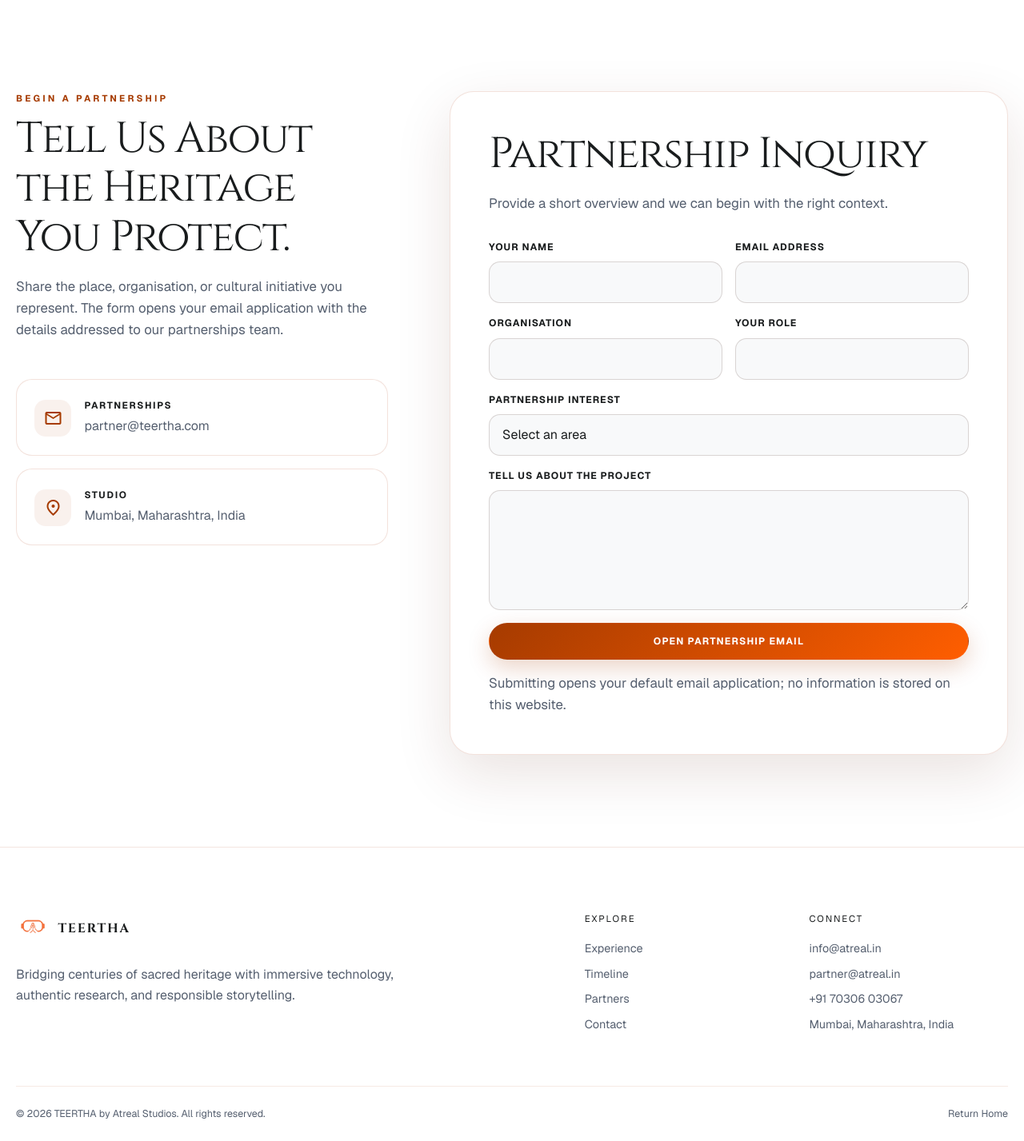
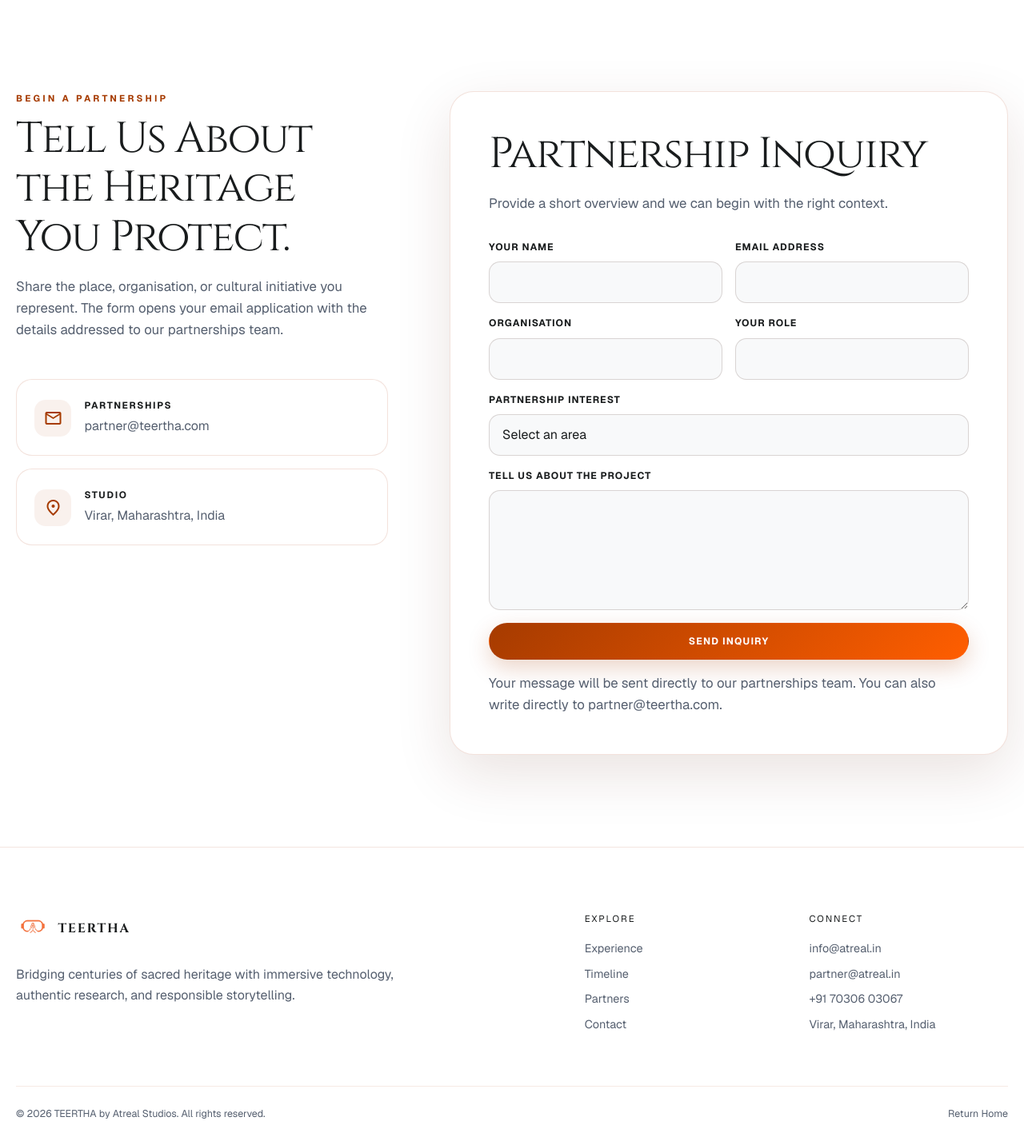
Before and after one commit to Hyper-A171/TEERTHA, a PHP site: page /partner.php in a window 1280 px wide. Shown: the part 2436-3863 px from the top of the page at 80% size. Run offline with PHP 8.4, Linux system fonts and the light colour scheme.

Commit message:
feat: upgrade partnership form with direct submission handling, automated email responders, and centralized footer components.

```diff
--- a/assets/includes/footer.php
+++ b/assets/includes/footer.php
@@ -61,7 +61,7 @@
                         </div>
                         <div class="contact-item">
                             <i class="bi bi-geo-alt"></i>
-                            <span>Mumbai, Maharashtra, India</span>
+                            <span>Virar, Maharashtra, India</span>
                         </div>
                     </div>
                 </div>
--- a/contact.php
+++ b/contact.php
@@ -46,7 +46,7 @@ require __DIR__ . '/includes/page-header.php';
                     </div>
                     <div class="contact-card">
                         <span class="material-symbols-outlined" aria-hidden="true">location_on</span>
-                        <div><strong>Studio</strong><span>Mumbai, Maharashtra, India</span></div>
+                        <div><strong>Studio</strong><span>Virar, Maharashtra, India</span></div>
                     </div>
                 </div>
             </div>
--- a/includes/footer.php
+++ b/includes/footer.php
@@ -61,7 +61,7 @@
                         </div>
                         <div class="contact-item">
                             <i class="bi bi-geo-alt"></i>
-                            <span>Mumbai, Maharashtra, India</span>
+                            <span>Virar, Maharashtra, India</span>
                         </div>
                     </div>
                 </div>
--- a/includes/page-footer.php
+++ b/includes/page-footer.php
@@ -21,7 +21,7 @@
                     <a href="mailto:info@atreal.in">info@atreal.in</a>
                     <a href="mailto:partner@atreal.in">partner@atreal.in</a>
                     <span>+91 70306 03067</span>
-                    <span>Mumbai, Maharashtra, India</span>
+                    <span>Virar, Maharashtra, India</span>
                 </div>
             </div>
         </div>
--- a/partner.php
+++ b/partner.php
@@ -101,15 +101,23 @@ require __DIR__ . '/includes/page-header.php';
                     </div>
                     <div class="contact-card">
                         <span class="material-symbols-outlined" aria-hidden="true">location_on</span>
-                        <div><strong>Studio</strong><span>Mumbai, Maharashtra, India</span></div>
+                        <div><strong>Studio</strong><span>Virar, Maharashtra, India</span></div>
                     </div>
                 </div>
             </div>
 
             <div class="form-panel">
                 <h2>Partnership Inquiry</h2>
-                <p>Provide a short overview and we can begin with the right context.</p>
-                <form class="form-grid" action="mailto:partner@teertha.com" method="post" enctype="text/plain">
+                <?php if (isset($_GET['status']) && $_GET['status'] == 'success'): ?>
+                    <p style="color: #4CAF50; font-weight: 600; margin-bottom: 1rem;">Thank you! Your partnership inquiry has been sent successfully. We will be in touch soon.</p>
+                <?php elseif (isset($_GET['status']) && $_GET['status'] == 'error'): ?>
+                    <p style="color: #F44336; font-weight: 600; margin-bottom: 1rem;">There was a problem sending your message. Please try again or email us directly.</p>
+                <?php else: ?>
+                    <p>Provide a short overview and we can begin with the right context.</p>
+                <?php endif; ?>
+                <form class="form-grid" action="send-email.php" method="post">
+                    <input type="hidden" name="redirect_to" value="partner.php">
+                    <input type="hidden" name="Subject" value="Partnership Inquiry via Website">
                     <div class="form-field">
                         <label for="partner-name">Your name</label>
                         <input id="partner-name" name="Name" type="text" autocomplete="name" required>
@@ -128,7 +136,7 @@ require __DIR__ . '/includes/page-header.php';
                     </div>
                     <div class="form-field form-field--full">
                         <label for="partner-interest">Partnership interest</label>
-                        <select id="partner-interest" name="Interest" required>
+                        <select id="partner-interest" name="Inquiry_type" required>
                             <option value="">Select an area</option>
                             <option>Temple documentation</option>
                             <option>Virtual experience</option>
@@ -139,13 +147,13 @@ require __DIR__ . '/includes/page-header.php';
                     </div>
                     <div class="form-field form-field--full">
                         <label for="partner-message">Tell us about the project</label>
-                        <textarea id="partner-message" name="Project overview" required></textarea>
+                        <textarea id="partner-message" name="Message" required></textarea>
                     </div>
                     <div class="form-field form-field--full">
-                        <button class="button button--primary" type="submit">Open Partnership Email</button>
+                        <button class="button button--primary" type="submit">Send Inquiry</button>
                     </div>
                 </form>
-                <p class="form-note">Submitting opens your default email application; no information is stored on this website.</p>
+                <p class="form-note">Your message will be sent directly to our partnerships team. You can also write directly to partner@teertha.com.</p>
             </div>
         </div>
     </section>
```
Also changed, not shown: send-email.php (+34 -3 lines).
